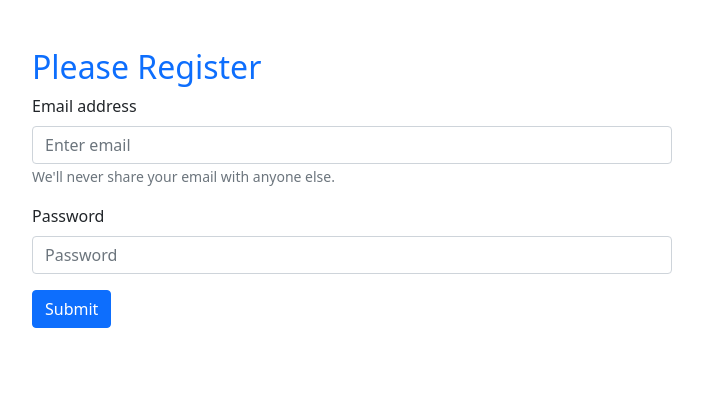
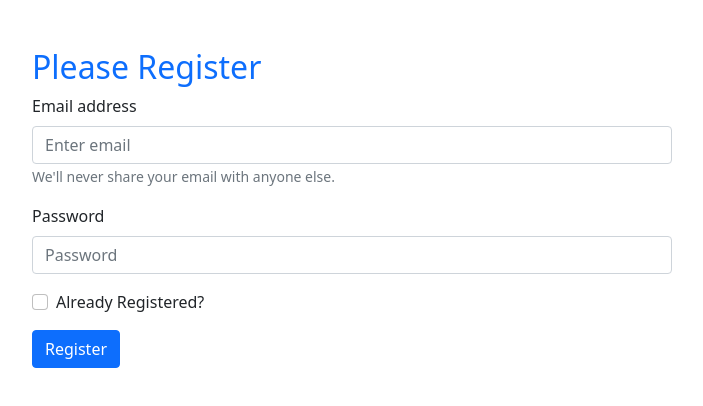
Before and after one commit to samiul-it/email-password-auth-firebase, a React (Create React App) app: page / in a window 1280 px wide. Shown: the top 406 px of the page, without its empty margins (288-991 px from the left). Built offline with nearby package versions, Linux system fonts and the light colour scheme.

Commit message:
Login Added

```diff
--- a/src/App.js
+++ b/src/App.js
@@ -2,7 +2,7 @@ import "bootstrap/dist/css/bootstrap.min.css";
 import "./App.css";
 import Form from "react-bootstrap/Form";
 import Button from "react-bootstrap/Button";
-import { createUserWithEmailAndPassword, getAuth } from 'firebase/auth';
+import { createUserWithEmailAndPassword, getAuth,signInWithEmailAndPassword } from 'firebase/auth';
 import app from './firebase_init';
 import { useState } from "react";
 
@@ -12,17 +12,40 @@ const auth=getAuth(app);
 function App() {
   const [email,setEmail]=useState('');
   const [password,setPassword]=useState('');
+  const [error,setError]=useState('');
+  const [registered,setRegistered]=useState(false);
+
+  const handleRegisteredChange=(e)=>{
+    setRegistered(e.target.checked);
+  }
+
   const handleSubmit=(e)=>{
     e.preventDefault();
     console.log("Submitted",email,password);
-    createUserWithEmailAndPassword(auth,email,password)
-    .then((res)=>{
-      const user=res.user;
-      console.log(user);
-    })
-    .catch((error)=>{
-      console.error(error);
-    })
+    if (registered) {
+      signInWithEmailAndPassword(auth, email, password)
+        .then((result) => {
+          const user = result.user;
+          console.log(user);
+        })
+        .catch((error) => {
+          console.error(error);
+          setError(error.message);
+        });
+    } else {
+      createUserWithEmailAndPassword(auth, email, password)
+        .then((result) => {
+          const user = result.user;
+          console.log(user);
+          setEmail("");
+          setPassword("");
+        })
+        .catch((error) => {
+          console.error(error);
+          setError(error.message);
+        });
+    }
+    e.preventDefault();
   }
   const emailOnBlur=(e)=>{
     setEmail(e.target.value);
@@ -31,23 +54,42 @@ function App() {
     setPassword(e.target.value);
   }
   return (
-    <div >
+    <div>
       <div className="registration w-50 mx-auto mt-5">
-        <h2 className="text-primary"> Please Register</h2>
+        <h2 className="text-primary"> Please {registered? "Login":"Register"}</h2>
         <Form onSubmit={handleSubmit}>
           <Form.Group className="mb-3" controlId="formBasicEmail">
             <Form.Label>Email address</Form.Label>
-            <Form.Control onBlur={emailOnBlur} type="email" placeholder="Enter email" />
+            <Form.Control
+              onBlur={emailOnBlur}
+              type="email"
+              placeholder="Enter email"
+              required
+            />
             <Form.Text className="text-muted">
               We'll never share your email with anyone else.
             </Form.Text>
           </Form.Group>
           <Form.Group className="mb-3" controlId="formBasicPassword">
             <Form.Label>Password</Form.Label>
-            <Form.Control onBlur={passwordOnBlur} type="password" placeholder="Password" />
+            <Form.Control
+              onBlur={passwordOnBlur}
+              type="password"
+              placeholder="Password"
+              required
+            />
           </Form.Group>
+          <Form.Group className="mb-3" controlId="formBasicCheckbox">
+            <Form.Check
+              onChange={handleRegisteredChange}
+              type="checkbox"
+              label="Already Registered?"
+            />
+          </Form.Group>
+          <p className="text-danger">{error}</p>
+          {console.log(registered)}
           <Button variant="primary" type="submit">
-            Submit
+            {registered? "Login":"Register"}
           </Button>
         </Form>
       </div>
```
